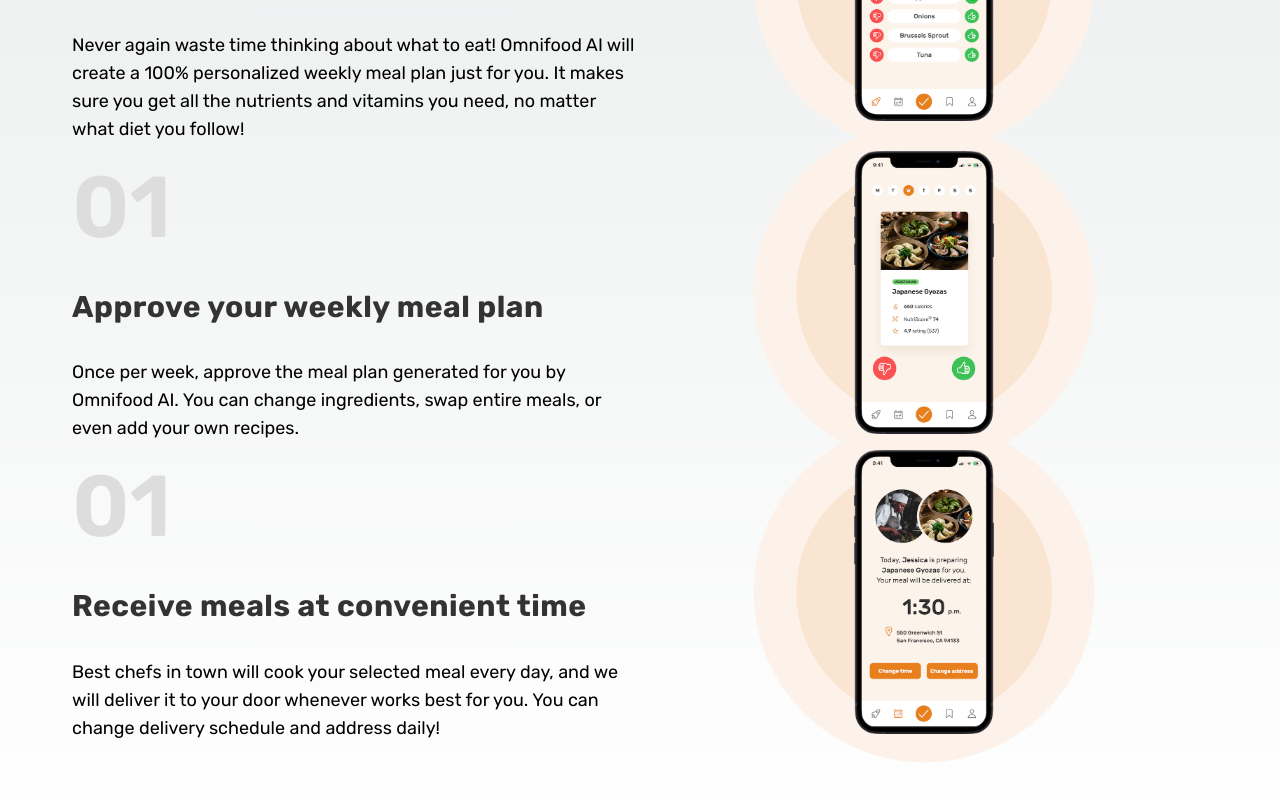
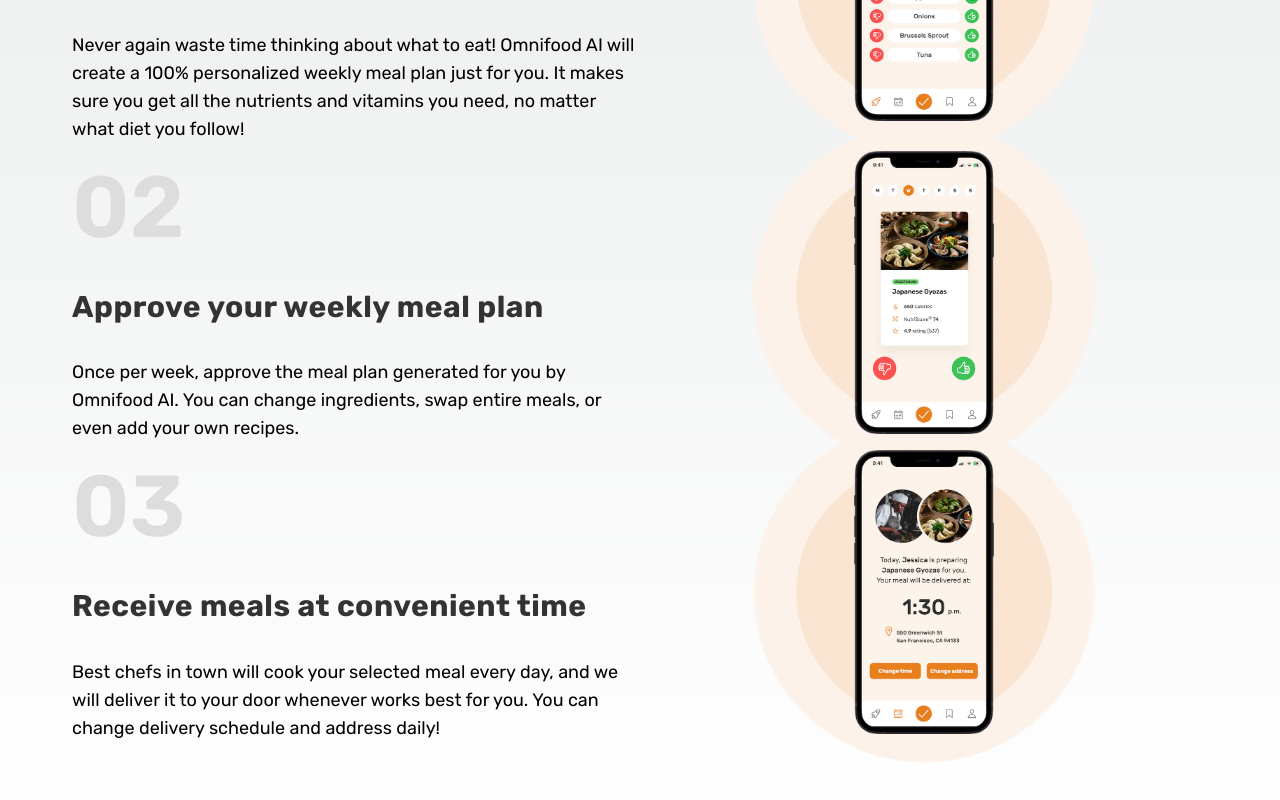
Before and after one commit to riwepo/omnifood-nextjs, a Next.js app: page / in a window 1280 px wide. Shown: the part 1348-2148 px from the top of the page. Built offline with nearby package versions, Linux system fonts and the light colour scheme.

Commit message:
pass in step number

```diff
--- a/src/components/how-it-works/step.js
+++ b/src/components/how-it-works/step.js
@@ -6,7 +6,9 @@ function Step({ stepData }) {
   return (
     <div className="m-auto grid max-w-[75rem] grid-cols-2 items-center px-8 py-0">
       <div>
-        <p className="text-greys-400 mb-4 text-[5.4rem] font-semibold">01</p>
+        <p className="text-greys-400 mb-4 text-[5.4rem] font-semibold">
+          {stepData.number}
+        </p>
         <h3 className="mb-8 text-3xl font-bold leading-tight tracking-[0.5px] text-greys-100">
           {stepData.summary}
         </h3>
```
